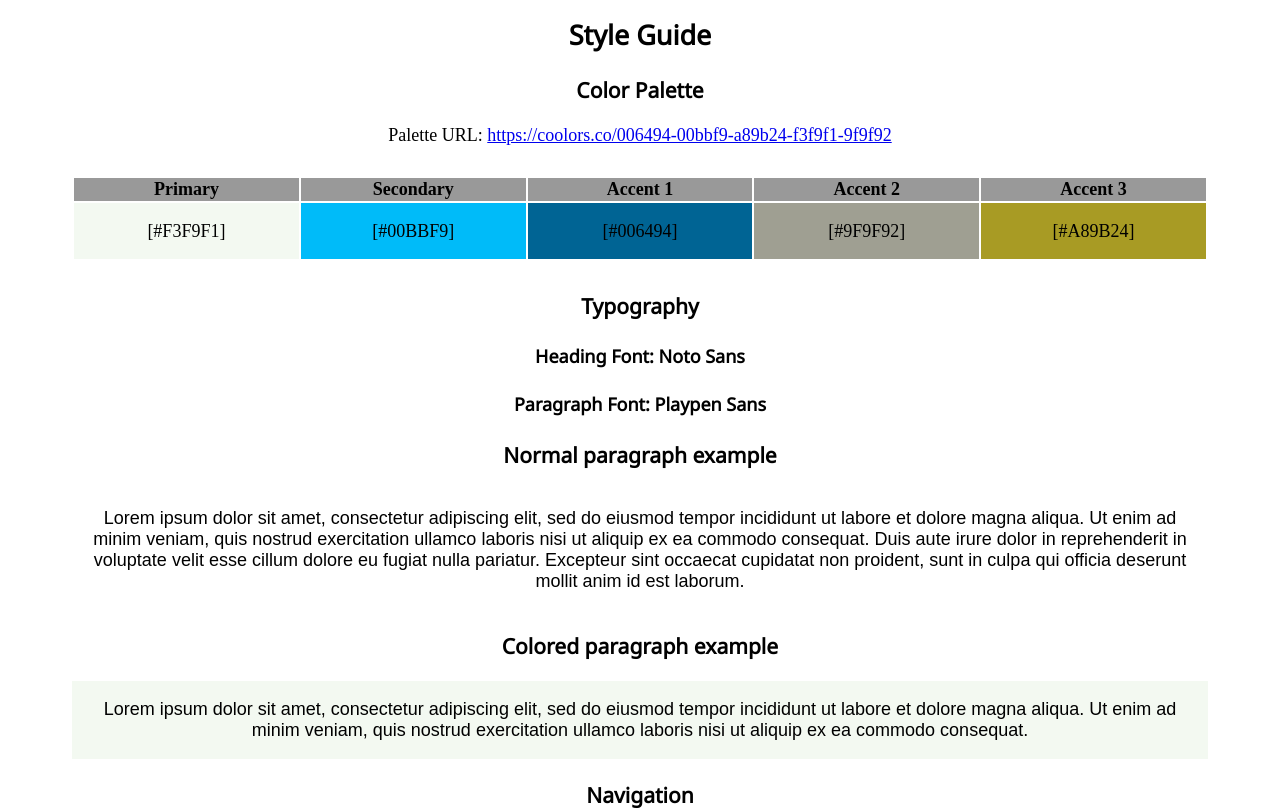
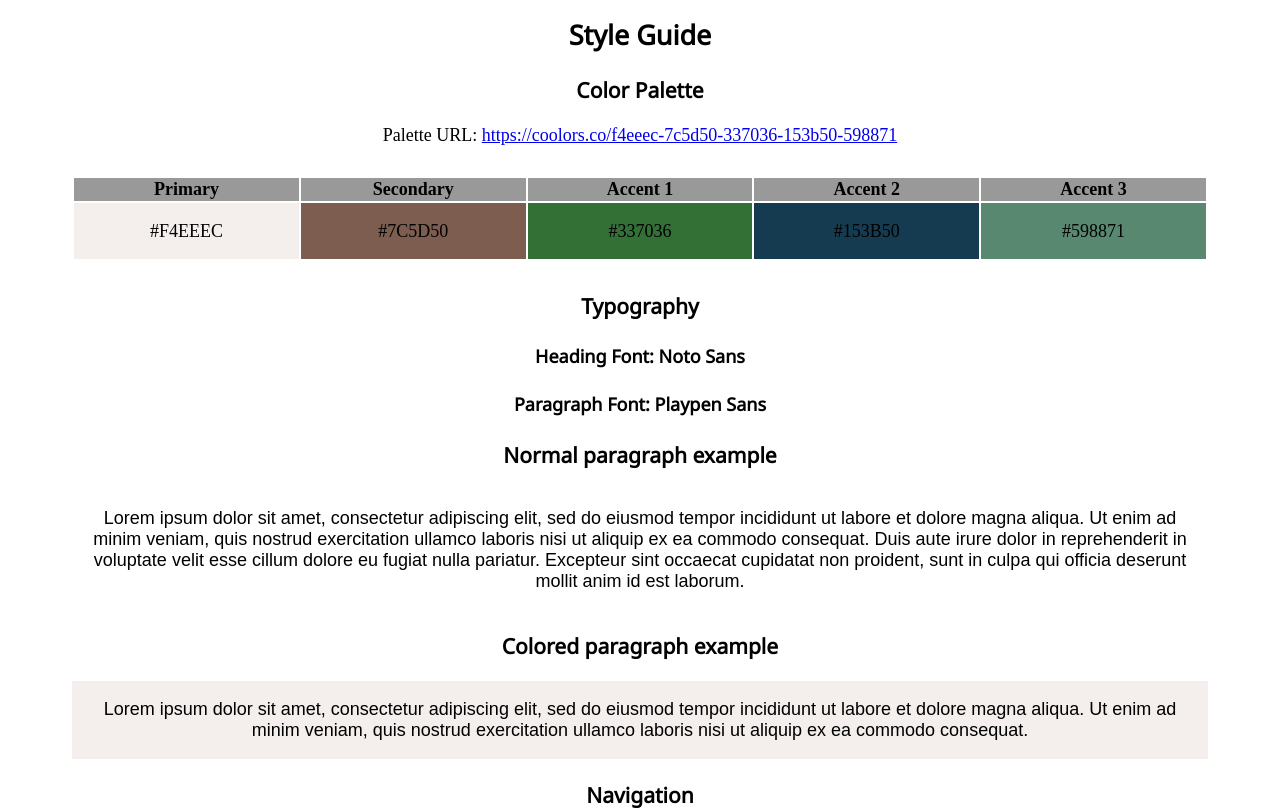
Before and after one commit to Nagolith/Jonathan-Hald-WDD130, a plain HTML site: page wdd130/jhald/site-plan.html in a window 1280 px wide. Shown: the part 1500-2312 px from the top of the page. Drawn offline with Linux system fonts and the light colour scheme; a web font is replaced by a local one.

Commit message:
Added Personal Site Plan

```diff
--- a/wdd130/jhald/site-plan.html
+++ b/wdd130/jhald/site-plan.html
@@ -16,7 +16,7 @@
   </header>
   <main>
 
-    <!-- ------------------------Steps 2-3------------------------------ -->
+    <!-- Steps 2-3 -->
     <hr>
     <h2>Overview</h2>
     <h3>Purpose</h3>
@@ -40,13 +40,13 @@
     <h2>Branding</h2>
     <h3>Website Logo</h3>
     <!-- Replace this with some sort of logo for your site.  A logo can be as simple as the name of your site in a nice font :) -->
-    <img src="images/JonathanHald.png" alt="Logo image">
+    <img src="images/JonathanHaldLogo.png" alt="Logo image">
     <hr>
     <h2>
       Style Guide
     </h2>
 
-    <!-- ------------------------Steps 4-8------------------------------ -->
+    <!-- Steps 4-8 -->
 
     <h3>
       Color Palette
@@ -54,8 +54,8 @@
     <!--  The colors you choose for a website are one of the most important decisions you will make. Follow the instructions on the activity in iLearn then return and replace the color codes below with the hex color codes (the 6 digit numbers that show at the bottom of each color) for the colors you have chosen below.  You should have at least 2 colors but do not have to fill in all 4 if you do not need them.  -->
 
     <!-- Copy and paste the URL to your finished palette below Make sure to paste it into both spots -->
-    Palette URL: <a href="https://coolors.co/006494-00bbf9-a89b24-f3f9f1-9f9f92"
-      target="_blank">https://coolors.co/006494-00bbf9-a89b24-f3f9f1-9f9f92</a>
+    Palette URL: <a href="https://coolors.co/f4eeec-7c5d50-337036-153b50-598871"
+      target="_blank">https://coolors.co/f4eeec-7c5d50-337036-153b50-598871</a>
 
 
     <table class="colors">
@@ -68,15 +68,15 @@
       </tr>
       <!-- Replace the numbers in the boxes below with your hex color codes. Then switch to the site-plan.css file and change your colors there as well. -->
       <tr>
-        <td class="primary">[#F3F9F1]</td>
-        <td class="secondary">[#00BBF9]</td>
-        <td class="accent1">[#006494]</td>
-        <td class="accent2">[#9F9F92]</td>
-        <td class="accent3">[#A89B24]</td>
+        <td class="primary">#F4EEEC</td>
+        <td class="secondary">#7C5D50</td>
+        <td class="accent1">#337036</td>
+        <td class="accent2">#153B50</td>
+        <td class="accent3">#598871</td>
       </tr>
     </table>
 
-    <!-- ------------------------Step 9------------------------------ -->
+    <!-- Step 9 -->
 
     <h3>
       Typography
@@ -107,7 +107,7 @@
       consequat.
     </p>
 
-    <!-- ------------------------Step 10------------------------------ -->
+    <!-- Step 10 -->
 
     <h3>
       Navigation
@@ -145,7 +145,7 @@
 
     </div>
 
-    <!-- --------Content Section -------------- -->
+    <!-- Content Section -->
     <hr>
     <h2>
       Content
@@ -159,10 +159,10 @@
       visitors can read to learn more about me as a person.
     </p>
     <p>Images for the Home page</p>
-    <img src="images/rsz_wifeandI.jpg" alt="My Wife and I">
+    <img class="family-img" src="images/rosie_and_jonathan.JPG" alt="My Wife and I">
     <img src="images/rsz_programming.png" alt="Image of programming">
 
-    </ul>
+
     <h3>About Me</h3>
     <p>
       Expectations and About Me:
@@ -180,10 +180,10 @@
 
     </p>
     <p>Images for the Page 2</p>
-    <img class="family-img" src="images/rsz_family.jpg" alt="Family picture before Mattias' birth">
-    <img class="family-img" src="images/rsz_lilyandmattias.jpg" alt="Lily and Mattias">
+    <img class="family-img" src="images/lily_and_peter.jpg" alt="Lily and Peter">
+    <img class="family-img" src="images/mattias.jpg" alt="Mattias">
 
-    </ul>
+
     <h3>Project and Works</h3>
     <p>
       They will want to come to my website because it will be an intuitive and visually pleasing site for learning more
@@ -196,8 +196,9 @@
     <p>Images for the Page 3</p>
     <img class="project-img" src="images/rsz_space-lander-planet.jpg" alt="Moon Lander Project">
     <img class="project-img" src="images/rsz_howitzer-artillery.jpg" alt="howitzer-artillery Project">
+    <img class="project-img" src="images/game-engine-icon-style-vector.jpg" alt="Game Engine Project">
 
-    </ul>
+
     <hr>
     <h2>
       Wireframes
--- a/wdd130/jhald/styles/site-plan.css
+++ b/wdd130/jhald/styles/site-plan.css
@@ -1,33 +1,31 @@
 /* if you are using any Google fonts change the font names below to your fonts.
 Any spaces in your font name should be replaced with a +.
 Fonts are separated by a | */
-@import url('https://fonts.googleapis.com/css2?family=Noto+Sans&family=Playpen+Sans&display=swap');
-
+@import url("https://fonts.googleapis.com/css2?family=Noto+Sans&family=Playpen+Sans&display=swap");
 
 :root {
   /* change the values below to your colors from your palette */
-  --primary-color: #F3F9F1 ;
-  --secondary-color: #00BBF9 ;
-  --accent1-color: #006494;
-  --accent2-color: #9F9F92;
-  --accent3-color: #A89B24;
+  --primary-color: #f4eeec;
+  --secondary-color: #7c5d50;
+  --accent1-color: #337036;
+  --accent2-color: #153b50;
+  --accent3-color: #598871;
 
   /* change the values below to your chosen font(s) */
-  --heading-font: 'Noto Sans', sans-serif;
-  --paragraph-font: 'Playpen Sans', sans-serif;
+  --heading-font: "Noto Sans", sans-serif;
+  --paragraph-font: "Playpen Sans", sans-serif;
 
   /* these colors below should be chosen from among your palette colors above */
-  --headline-color-on-white: black;  /* headlines on a white background */
+  --headline-color-on-white: black; /* headlines on a white background */
   --headline-color-on-color: black; /* headlines on a colored background */
   --paragraph-color-on-white: black; /* paragraph text on a white background */
   --paragraph-color-on-color: black; /* paragraph text on a colored background */
-  --paragraph-background-color: var(--primary-color)  ;
+  --paragraph-background-color: var(--primary-color);
   --nav-link-color: white;
   --nav-background-color: var(--accent2-color);
   --nav-hover-link-color: white;
   --nav-hover-background-color: var(--accent1-color);
 }
-
 
 /*  Look around below...but DON'T CHANGE ANYTHING! */
 
@@ -42,7 +40,12 @@ img {
   display: block;
   margin: 0 auto;
 }
-h1, h2, h3, h4, h5, h6 {
+h1,
+h2,
+h3,
+h4,
+h5,
+h6 {
   font-family: var(--heading-font);
   color: var(--headline-color-on-white);
 }
@@ -60,7 +63,8 @@ header {
   color: var(--headline-color-on-color);
   background-color: var(--paragraph-background-color);
 }
-header > h1, header > h2 {
+header > h1,
+header > h2 {
   color: var(--headline-color-on-color);
 }
 
@@ -78,7 +82,7 @@ p {
 .colors th {
   background-color: #999;
 }
-.colors td{
+.colors td {
   width: 20%;
   height: 3em;
 }
@@ -92,11 +96,11 @@ p {
 .accent1 {
   background-color: var(--accent1-color);
 }
-.accent2{
+.accent2 {
   background-color: var(--accent2-color);
 }
-.accent3{
-    background-color: var(--accent3-color);
+.accent3 {
+  background-color: var(--accent3-color);
 }
 
 p.colored {
@@ -106,23 +110,23 @@ p.colored {
 
 nav {
   background-color: var(--nav-background-color);
+  font-family: var(--heading-font);
   line-height: 3em;
   text-align: center;
   font-size: 1.2em;
 }
-nav  {
+nav {
   list-style-type: none;
   display: flex;
-
 }
 nav a {
-  padding:1em;
+  padding: 1em;
   min-width: 120px;
   text-decoration: none;
   padding: 10px;
-
 }
-nav a:link, nav a:visited {
+nav a:link,
+nav a:visited {
   color: var(--nav-link-color);
 }
 nav a:hover {
@@ -136,15 +140,14 @@ nav a:hover {
 
   grid-template-columns: repeat(6, 15%);
   grid-template-rows: 3em 1.5em 1.5em 3em;
-  grid-template-areas: ". . home home . ."
+  grid-template-areas:
+    ". . home home . ."
     ". . . top . ."
     ". left left right right ."
     "page2 page2 . . page3 page3";
 }
 .sitemap > div {
-
   text-align: center;
-
 }
 .sm-home {
   grid-area: home;
```
Also changed, not shown: wdd130/jhald/images/JonathanHald.png (deleted), wdd130/jhald/images/JonathanHaldLogo.png (added), wdd130/jhald/images/game-engine-icon-style-vector.jpg (added), wdd130/jhald/images/rosie_and_jonathan.JPG (added), wdd130/jhald/images/rsz_family.jpg (deleted), wdd130/jhald/images/rsz_lilyandmattias.jpg (deleted), wdd130/jhald/images/rsz_wifeandI.jpg (deleted), 2 other files.
